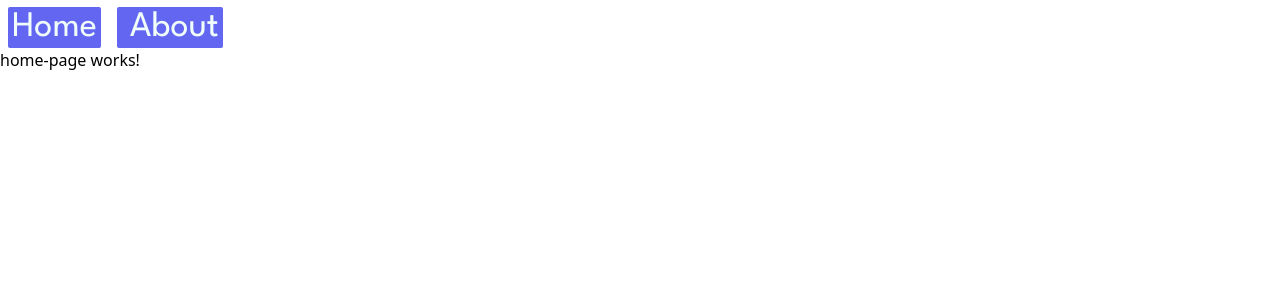
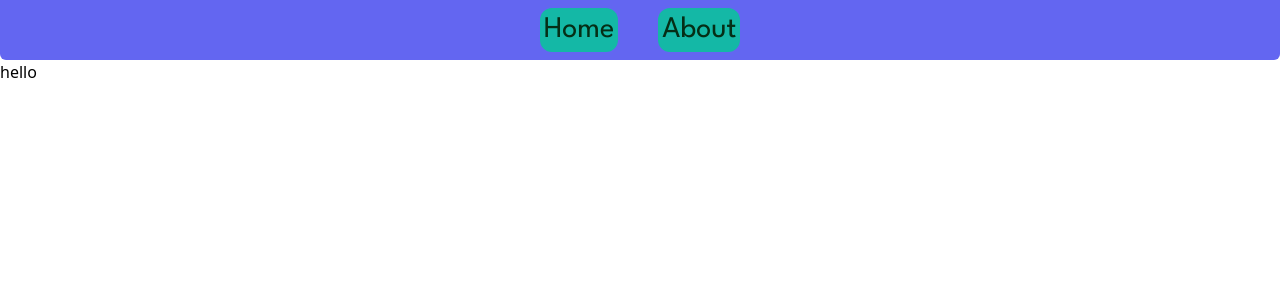
Before and after one commit to Jmike-dev/hidden-gems, an Angular app: page /home in a window 1280 px wide. Shown: the top 300 px of the page. Built offline with nearby package versions, Linux system fonts and the light colour scheme.

Commit message:
🍱 added images assets and ♻️  refactored routing

```diff
--- a/src/app/layout/navbar/navbar.component.html
+++ b/src/app/layout/navbar/navbar.component.html
@@ -1,12 +1,14 @@
-<nav class="w-full pt-2">
+<nav
+  class="w-full p-2 bg-indigo-500 rounded-b-md md:flex md:justify-center md:items-center md:space-x-10 space-x-3"
+>
   <a
-    class="font-spartan bg-indigo-500 m-2 rounded-sm p-1 text-center hover:bg-indigo-800 text-teal-50 text-2xl transition duration-150 ease-out hover:ease-in sm:text-4xl"
+    class="font-spartan bg-teal-500 rounded-xl p-1 text-center hover:bg-green-400 text-green-950 hover:text-indigo-500 text-2xl transition duration-300 ease-in-out sm:text-3xl hover:shadow-lg"
     routerLink="/home"
   >
     Home</a
   >
   <a
-    class="font-spartan bg-indigo-500 m-2 rounded-sm p-1 text-center hover:bg-indigo-800 text-teal-50 text-2xl transition duration-150 ease-out hover:ease-in sm:text-4xl"
+    class="font-spartan bg-teal-500 rounded-xl p-1 text-center hover:bg-green-400 text-green-950 hover:text-indigo-500  text-2xl transition duration-300 ease-in-out sm:text-3xl hover:shadow-lg"
     routerLink="/about"
   >
     About</a
--- a/src/app/pages/home/home-page/home-page.component.html
+++ b/src/app/pages/home/home-page/home-page.component.html
@@ -1 +1,3 @@
-<p>home-page works!</p>
+<div class="w-full h-full">
+    <h1>hello</h1>
+</div>
```
Also changed, not shown: src/app/app.module.ts (+8 -5 lines), 2 other files (tests, documents, lock files or other folders).
